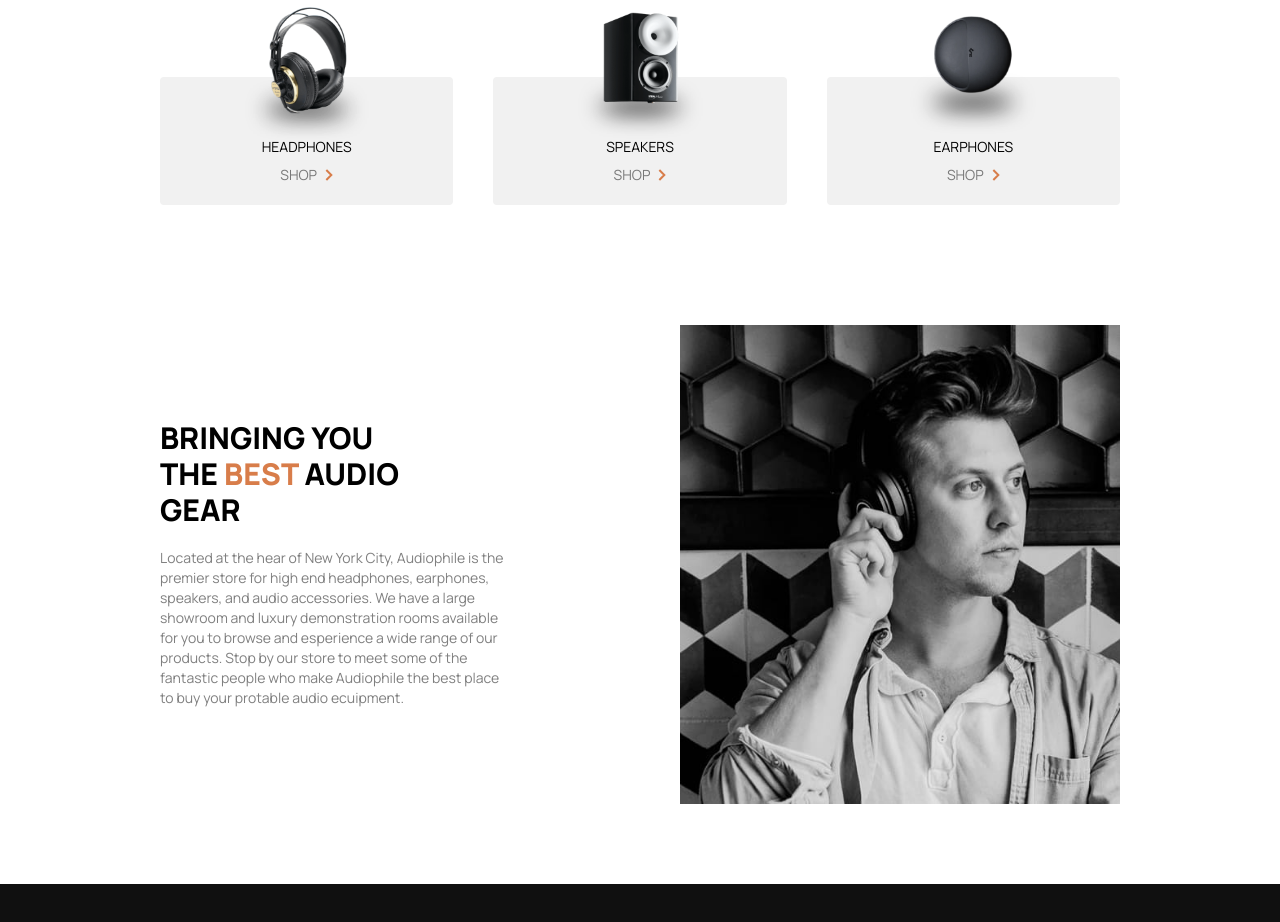
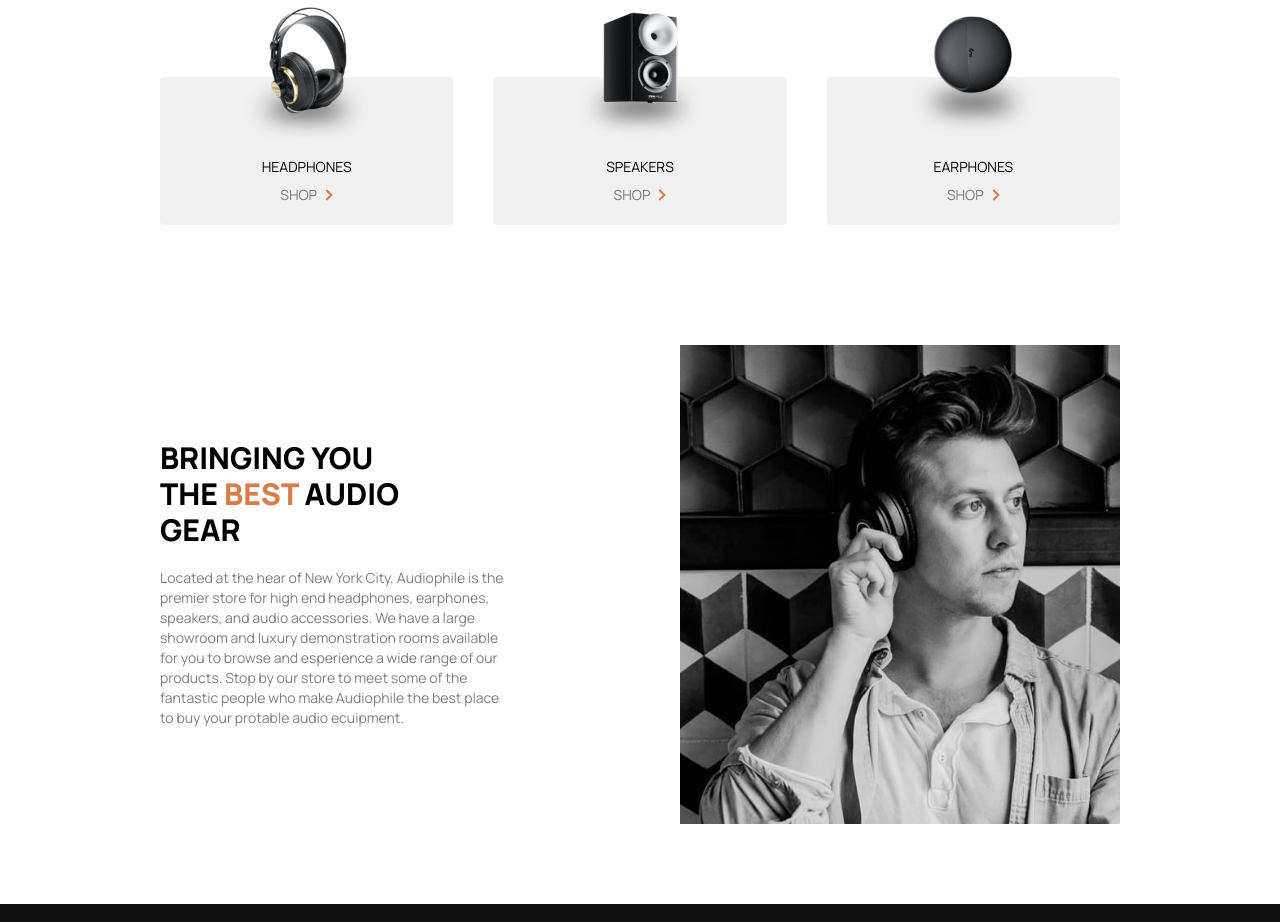
Before and after one commit to snr-roko/audiophile-ecommerce, a Next.js app in the folder audiophile-frontend/: page /speakers in a window 1280 px wide. Shown: the part 1380-2302 px from the top of the page. Built offline with nearby package versions, Linux system fonts and the light colour scheme.

Commit message:
fix: adjust margin in CategoryStackCard for improved layout consistency
- Increased margin-top from 10 to 15 in CategoryStackCard to enhance visual spacing and alignment.

```diff
--- a/audiophile-frontend/components/commons/CategoryStackCard.tsx
+++ b/audiophile-frontend/components/commons/CategoryStackCard.tsx
@@ -11,7 +11,7 @@ const CategoryStackCard: React.FC<CategoryStackCardProps> = ({ imageUrl, categor
           className="object-contain"
         />
       </div>
-      <div className="mt-10">
+      <div className="mt-15">
         <h3 className="text-sm mb-2 text-center text-[#000000]">{category}</h3>
         <div onClick={action} className="flex gap-2 justify-center items-center">
           <h2 className="text-center text-[#000000]/50 text-sm">SHOP</h2>
```
